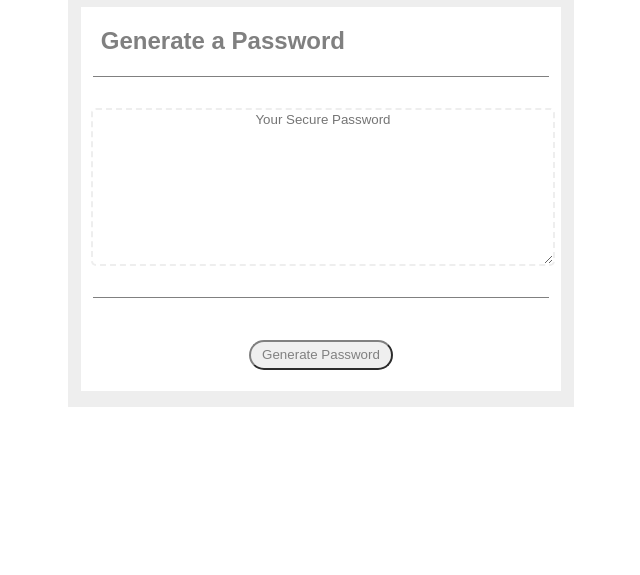
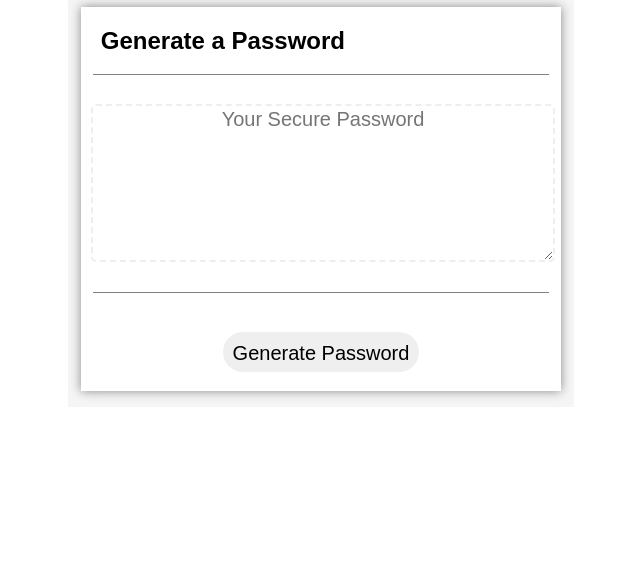
Before and after one commit to aaronangle/password-generator, a plain HTML site: page index.html in a window 1280 px wide. Shown: the part 241-816 px from the top of the page, without its empty margins (319-959 px from the left). Drawn offline with Linux system fonts and the light colour scheme.

Commit message:
added final touches to the project

```diff
--- a/style.css
+++ b/style.css
@@ -1,6 +1,6 @@
 *{
     font-family: Arial, Helvetica, sans-serif;
-    color: gray;
+    color: black;
 }
 .container{
     display: flex;
@@ -13,7 +13,7 @@
 .main-box{
     height: 60%;
     width: 40%;
-    background-color: #eeeeee;
+    background-color: #f3f3f3c4;
     display: flex;
     flex-direction: column;
     justify-content: flex-start;
@@ -25,6 +25,7 @@
     height: 80%;
     display: flex;
     flex-direction: column;
+    box-shadow: 0 0 10px #888888
 }
 .margin-left{
     margin-left: 20px;;
@@ -42,19 +43,22 @@ textarea{
     margin: 10px;
     border: dashed 2px #eeeeee;
     text-align: center;
+    color: black;
+    font-size: 20px;
 }
 button{
     border-radius: 30px;
-    border-color: gray;
+    border: none;
     text-decoration: none;
-    width: 30%;
+    width: auto;
+    padding: 10px;
     margin: auto;
-    height: 30px;
+    height: 40px;
+    font-size: 20px;
 }
 button:hover{
-    background-color: red;
+    background-color: rgb(172, 27, 27);
     color: white;
-    border-color: red;
 }
 h2{
     margin-bottom:0;
```
Also changed, not shown: index.html (+1 -0 lines), script.js (+13 -12 lines).
